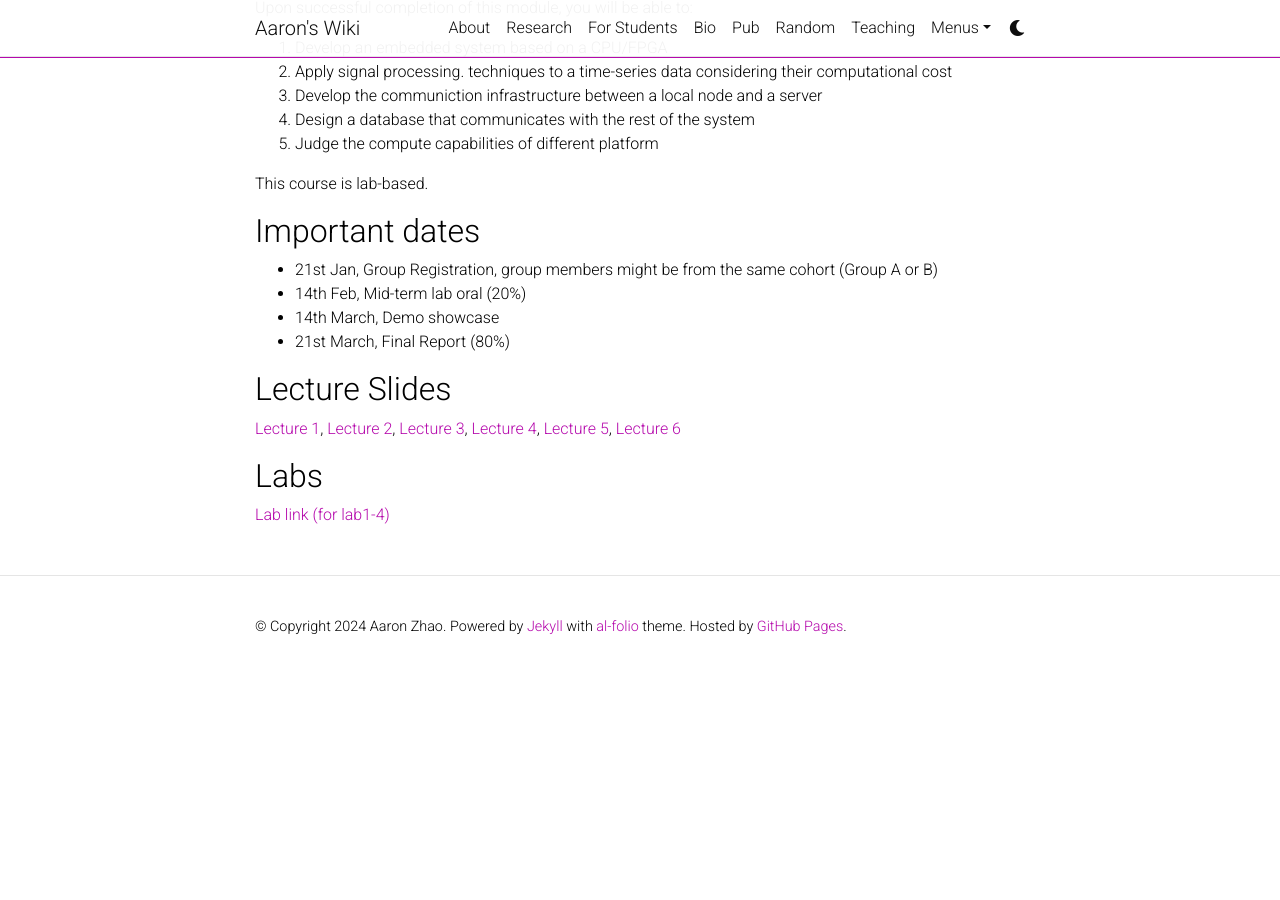
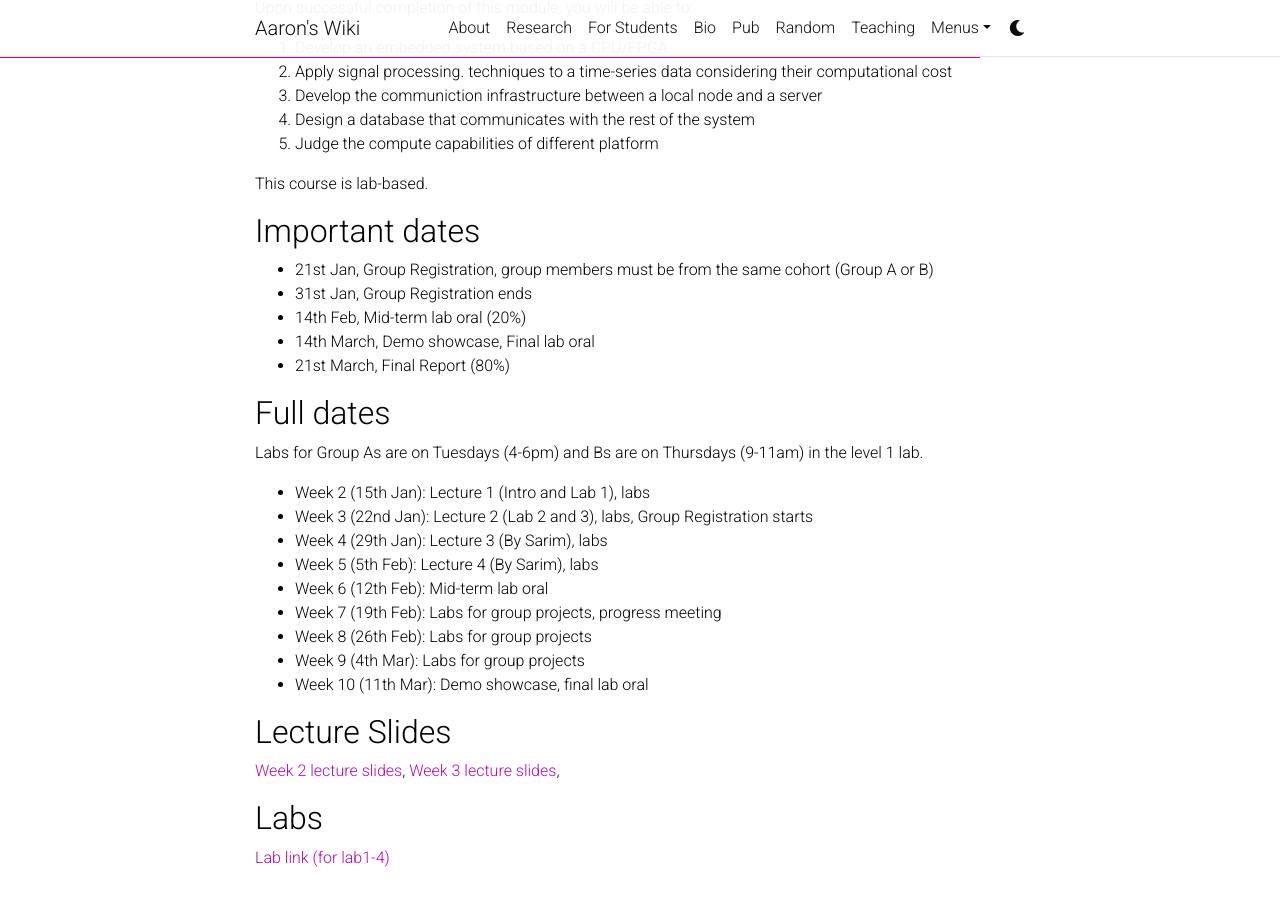
Before and after one commit to Aaron-Zhao123/blog-v2, a Jekyll site: the page built from _pages/info_process.md, in a window 1280 px wide and 900 px high, scrolled down 389 px. Built offline with Jekyll 4.4.1, drawn with Linux system fonts in a browser that asks for light colours; comment, search, counter and statistics services are not loaded; a style sheet for code colours, icons or effects is not loaded; before the commit the page ends 1067 px from its top, so only the background shows below that.

Commit message:
update pdf

```diff
--- a/_pages/info_process.md
+++ b/_pages/info_process.md
@@ -21,19 +21,31 @@
 
 ## Important dates
 
-- 21st Jan, Group Registration, group members might be from the same cohort (Group A or B)
+- 21st Jan, Group Registration, group members must be from the same cohort (Group A or B)
+- 31st Jan, Group Registration ends
 - 14th Feb, Mid-term lab oral (20%)
-- 14th March, Demo showcase
+- 14th March, Demo showcase, Final lab oral
 - 21st March, Final Report (80%)
+
+
+## Full dates
+
+Labs for Group As are on Tuesdays (4-6pm) and Bs are on Thursdays (9-11am) in the level 1 lab.
+
+- Week 2 (15th Jan): Lecture 1 (Intro and Lab 1), labs
+- Week 3 (22nd Jan): Lecture 2 (Lab 2 and 3), labs, Group Registration starts
+- Week 4 (29th Jan): Lecture 3 (By Sarim), labs
+- Week 5 (5th Feb): Lecture 4 (By Sarim), labs
+- Week 6 (12th Feb): Mid-term lab oral
+- Week 7 (19th Feb): Labs for group projects, progress meeting
+- Week 8 (26th Feb): Labs for group projects
+- Week 9 (4th Mar): Labs for group projects
+- Week 10 (11th Mar): Demo showcase, final lab oral
 
 ## Lecture Slides
 
-<a href="../../assets/pdf/ie/lecture1.pdf">Lecture 1</a>,
-<a href="../../assets/pdf/ie/lecture2.pdf">Lecture 2</a>,
-<a href="../../assets/pdf/ie/lecture3.pdf">Lecture 3</a>,
-<a href="../../assets/pdf/ie/lecture4.pdf">Lecture 4</a>,
-<a href="../../assets/pdf/ie/lecture5.pdf">Lecture 5</a>,
-<a href="../../assets/pdf/ie/lecture6.pdf">Lecture 6</a>
+<a href="../../assets/pdf/ip/week2.pdf">Week 2 lecture slides</a>,
+<a href="../../assets/pdf/ip/week3.pdf">Week 3 lecture slides</a>,
 
 ## Labs
 
```
Also changed, not shown: _pages/adls.md (+19 -4 lines), 15 other files.
